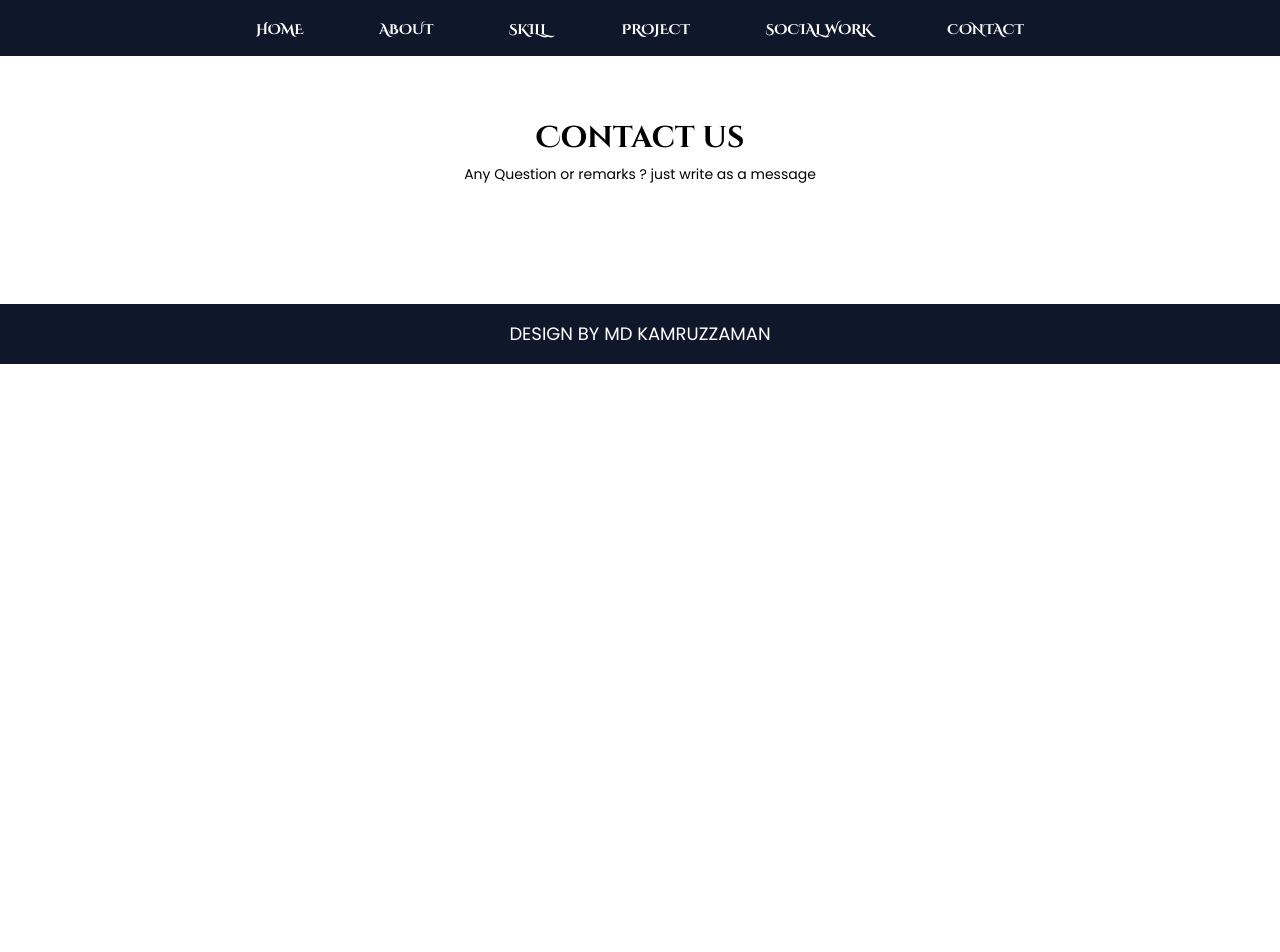
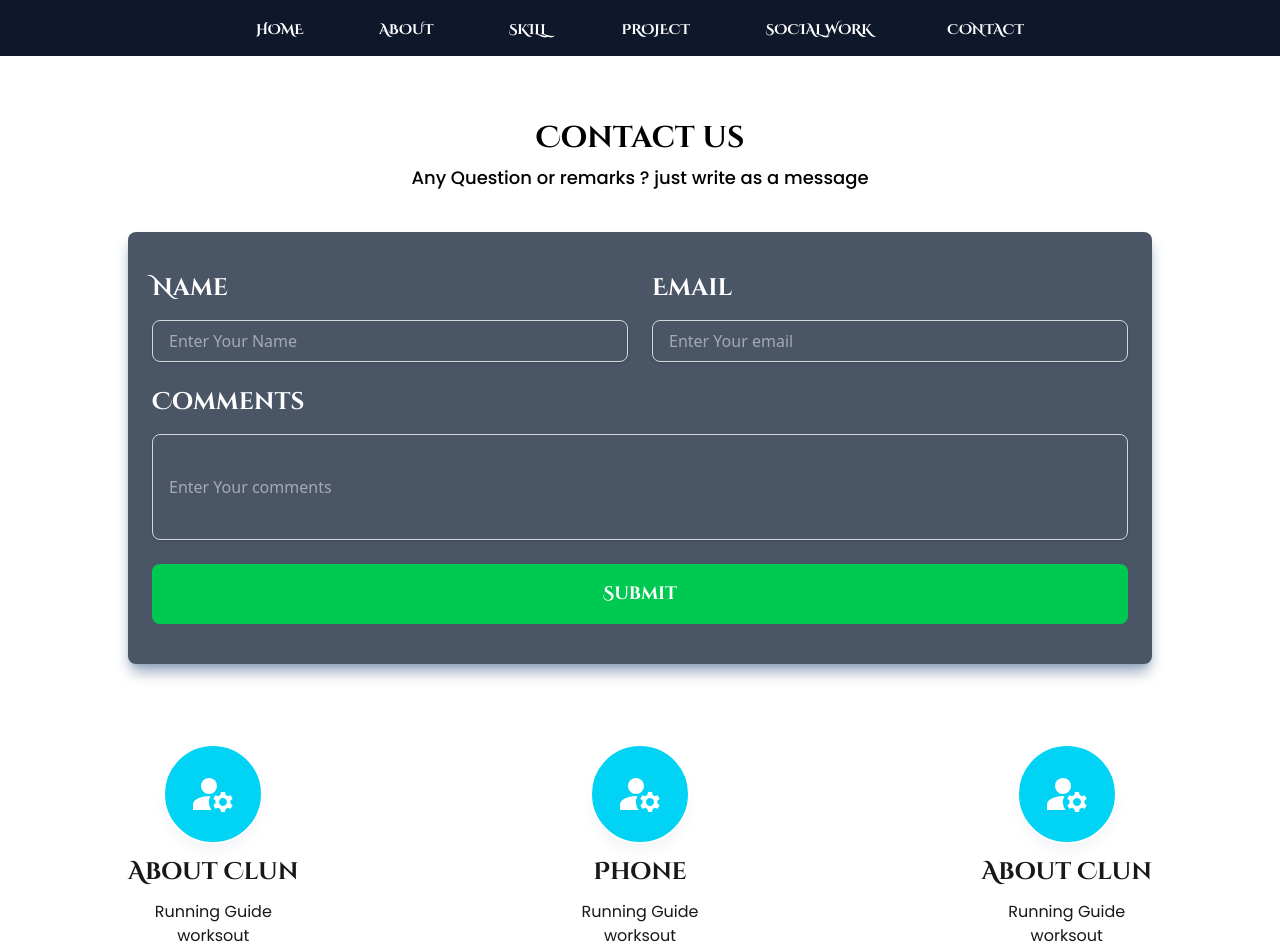
Before and after one commit to kamruzzaman1234/my-portfolio, a Next.js app: page /contact in a window 1280 px wide. Shown: the top 952 px of the page. Before the commit the page ends 800 px from the top, so only its background shows below. Built offline with nearby package versions, Linux system fonts and the light colour scheme.

Commit message:
added contact code

```diff
--- a/components/ContactArea/Contact.jsx
+++ b/components/ContactArea/Contact.jsx
@@ -2,6 +2,7 @@
 
 import { Cinzel_Decorative, Poppins } from "next/font/google";
 import Link from "next/link";
+import { MdManageAccounts } from "react-icons/md";
 
 const cinzel_decorative = Cinzel_Decorative({
   subsets: ["latin"],
@@ -21,7 +22,71 @@ const ContactArea = ()=>{
             <div className="max-w-5xl w-full mx-auto">
                 <div className="mb-10 flex flex-col gap-2 items-center">
                     <h2 className={`${cinzel_decorative.className} text-3xl font-semibold text-black`}>Contact us</h2>
-                    <p className={`${poppins.className} text-sm text-black`}>Any Question or remarks ? just write as a message</p>
+                    <p className={`${poppins.className} text-lg font-medium text-black`}>Any Question or remarks ? just write as a message</p>
+                </div>
+                <div className="py-10 px-6 bg-gray-600 shadow-lg rounded-lg shadow-slate-400">
+                    <form action="" className="grid grid-cols-1 md:grid-cols-2 lg:grid-cols-2 gap-6">
+                        <div className="flex flex-col gap-4">
+                            <label htmlFor="name" className={`${cinzel_decorative.className} text-2xl
+                             font-semibold text-white`}>Name</label>
+                            <input type="text" name="name" placeholder="Enter Your Name"
+                            className="w-full px-4 py-2 border border-gray-300 rounded-lg text-white
+                             shadow-sm focus:outline-none focus:ring-2 focus:ring-slate-500 focus:border-slate-500"/>
+                        </div>
+                        <div className="flex flex-col gap-4">
+                            <label htmlFor="name" className={`${cinzel_decorative.className} text-2xl
+                             font-semibold text-white`}>Email</label>
+                            <input type="email" name="email" placeholder="Enter Your email"
+                            className="w-full px-4 py-2 border border-gray-300 rounded-lg text-white
+                             shadow-sm focus:outline-none focus:ring-2 focus:ring-slate-500 focus:border-slate-500"/>
+                        </div>
+                        <div className="flex flex-col gap-4 col-span-2">
+                            <label htmlFor="name" className={`${cinzel_decorative.className} text-2xl
+                             font-semibold text-white`}>Comments</label>
+                            <input type="text" name="message" placeholder="Enter Your comments"
+                            className="w-full px-4 py-10 border border-gray-300 rounded-lg text-white
+                             shadow-sm focus:outline-none focus:ring-2 focus:ring-slate-500 focus:border-slate-500"/>
+                        </div>
+                         <div className=" col-span-2">
+                            <input type="submit" name="name" placeholder="Enter Your Name"
+                            className={`${cinzel_decorative.className}
+                            w-full py-4 text-white bg-green-500 font-bold text-lg rounded-lg`}/>
+                        </div>
+                    </form>
+                </div>
+                <div className="pt-20">
+                    <div className="flex justify-between items-center">
+                        <div className="flex flex-col items-center gap-3">
+                            <div className="p-6 border-2 border-white shadow-lg shadow-gray-100 bg-cyan-400 rounded-full">
+                                <MdManageAccounts className="text-5xl text-white"/>
+                            </div>
+                            <h3 className={`${cinzel_decorative.className} text-2xl font-bold`}>About Clun</h3>
+                            <div className="text-center">
+                                <h5 className={`${poppins.className}`}>Running Guide</h5>
+                                <h5 className={`${poppins.className}`}>worksout</h5>
+                            </div>
+                        </div>
+                        <div className="flex flex-col items-center gap-3">
+                            <div className="p-6 border-2 border-white shadow-lg shadow-gray-100 bg-cyan-400 rounded-full">
+                                <MdManageAccounts className="text-5xl text-white"/>
+                            </div>
+                            <h3 className={`${cinzel_decorative.className} text-2xl font-bold`}>Phone</h3>
+                            <div className="text-center">
+                                <h5 className={`${poppins.className}`}>Running Guide</h5>
+                                <h5 className={`${poppins.className}`}>worksout</h5>
+                            </div>
+                        </div>
+                        <div className="flex flex-col items-center gap-3">
+                            <div className="p-6 border-2 border-white shadow-lg shadow-gray-100 bg-cyan-400 rounded-full">
+                                <MdManageAccounts className="text-5xl text-white"/>
+                            </div>
+                            <h3 className={`${cinzel_decorative.className} text-2xl font-bold`}>About Clun</h3>
+                            <div className="text-center">
+                                <h5 className={`${poppins.className}`}>Running Guide</h5>
+                                <h5 className={`${poppins.className}`}>worksout</h5>
+                            </div>
+                        </div>
+                    </div>
                 </div>
             </div>
         </div>
```
